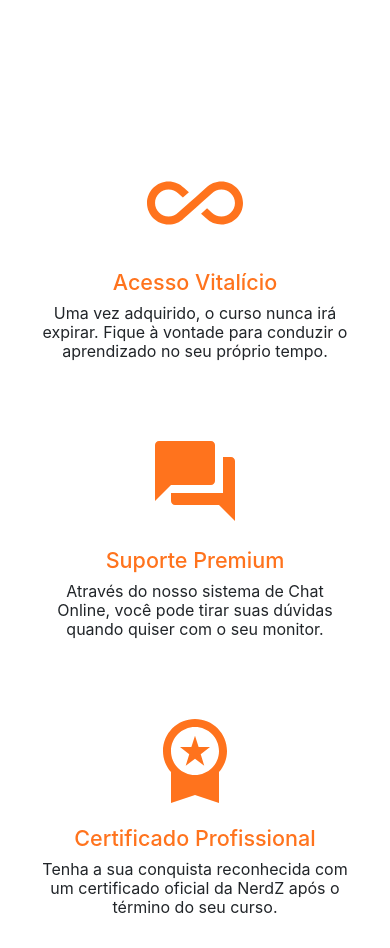
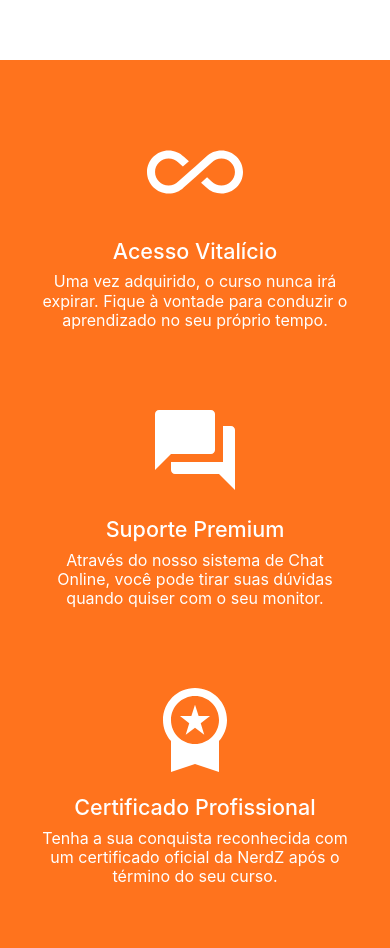
Before and after one commit to ramos-vini/NerdZ_React-JS_Project, a React (Create React App) app: page /produto in a window 390 px wide. Shown: the part 620-1568 px from the top of the page. Built offline with nearby package versions, Linux system fonts and the light colour scheme.

Commit message:
Responsividade Vantagens2 ajustada

```diff
--- a/src/components/vantagens2/Vantagens2.jsx
+++ b/src/components/vantagens2/Vantagens2.jsx
@@ -30,7 +30,7 @@ let arrayVantagens = [
 
 let cardsVantagens = arrayVantagens.map((vantagem, idx) => {
     return (
-        <Grid item xs={12} sm={3} className='cardVantagem cardVantagem2'>
+        <Grid item xs={12} sm={6} md={3} className='cardVantagem cardVantagem2' key={idx}>
             {vantagem.icone}
             <h4>{vantagem.titulo}</h4>
             <h6>{vantagem.descricao}</h6>
--- a/src/components/vantagens2/vantagens2.css
+++ b/src/components/vantagens2/vantagens2.css
@@ -1,3 +1,13 @@
+.gridVantagens2{
+    background-color: #FF731D;
+    padding: 0 10%;
+    padding-bottom: 4%;
+}
+
+.gridVantagens2 *{
+    color: white !important;
+}
+
 /* Título */
 .cardVantagem2>h4 {
     color: #FF731D;
@@ -7,3 +17,10 @@
 .cardVantagem2>h6 {
     width: 100% !important;
 }
+
+/* Tablet MQ */
+@media screen and (max-width: 1023px){
+    .gridVantagens2{
+        padding-bottom: 8%;
+    }
+}
```
